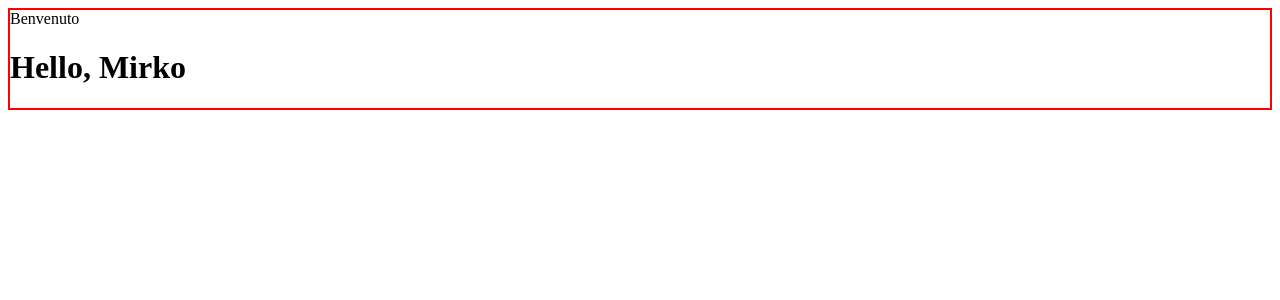
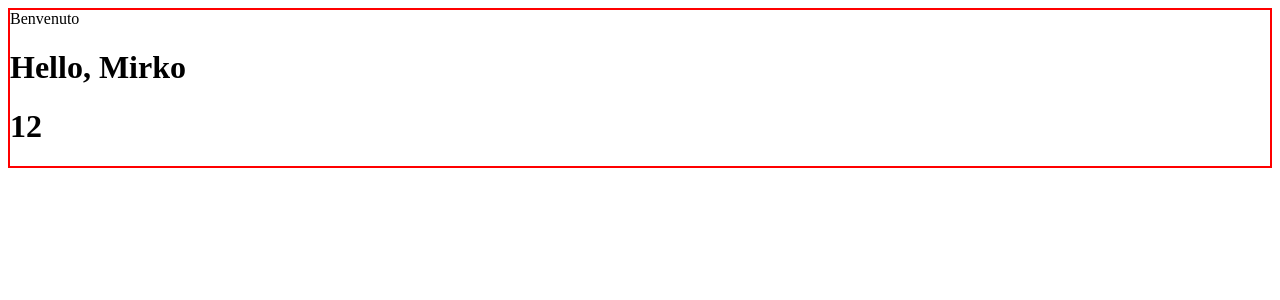
Before and after one commit to hgxxwon/React-esercizi, a React (Create React App) app: page / in a window 1280 px wide. Shown: the top 300 px of the page. Built offline with nearby package versions, Linux system fonts and the light colour scheme.

Commit message:
function_components_2

```diff
--- a/src/App.js
+++ b/src/App.js
@@ -1,6 +1,6 @@
 import React from "react";
 import { Container } from "./Container";
-import { LanguageContext } from "./LanguageContext";
+import { Sum } from "./Sum";
 import { Welcome } from "./Welcome";
 
 export class App extends React.Component{
@@ -18,6 +18,7 @@ export class App extends React.Component{
             <div>
                 <Container title="Benvenuto">
                     <Welcome />
+                    <Sum number1={9} number2={3} />
                 </Container>
             </div>
             )
--- /dev/null
+++ b/src/Sum.js
@@ -0,0 +1,9 @@
+import React from "react";
+
+export function Sum(props){
+    return (
+        <div>
+            <h1>{[props.number1 + props.number2]}</h1>
+        </div>
+    )
+}
```
